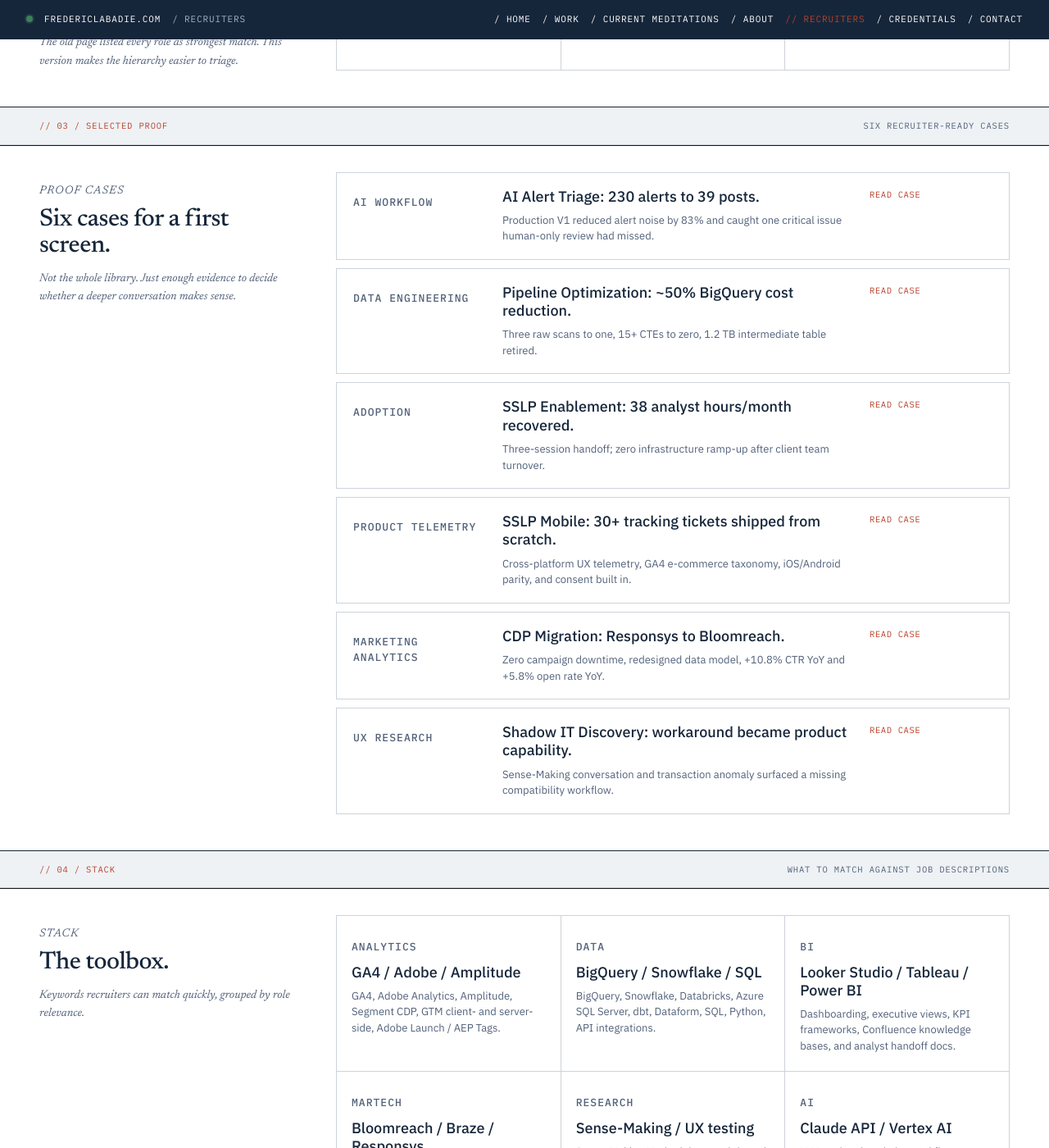
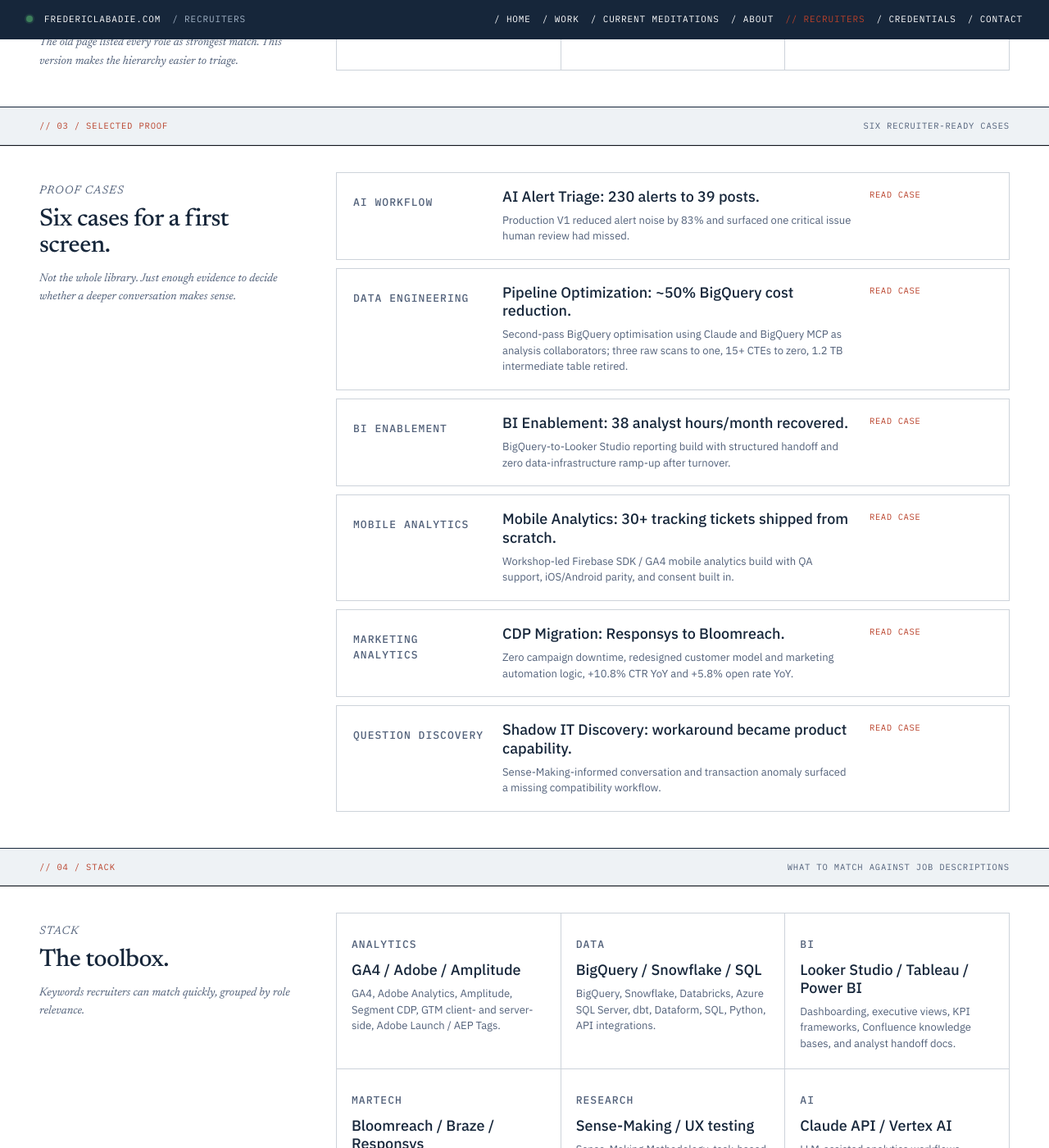
Before and after one commit to fredericlabadie/fredericlabadie.github.io, a Jekyll site: the page built from recruiters/index.html, in a window 1280 px wide and 1400 px high, scrolled down 1569 px. Shown: the whole window at 82% size. Built offline with Jekyll 4.4.1, drawn with Linux system fonts in a browser that asks for light colours; comment, search, counter and statistics services are not loaded.

Commit message:
Update recruiter case highlights after portfolio review

```diff
--- a/_data/recruiter_cases.yml
+++ b/_data/recruiter_cases.yml
@@ -1,29 +1,29 @@
 - slug: ai-alert-triage
   category: "AI workflow"
   headline: "AI Alert Triage: 230 alerts to 39 posts."
-  summary: "Production V1 reduced alert noise by 83% and caught one critical issue human-only review had missed."
+  summary: "Production V1 reduced alert noise by 83% and surfaced one critical issue human review had missed."
 
 - slug: pipeline-optimization
   category: "Data engineering"
   headline: "Pipeline Optimization: ~50% BigQuery cost reduction."
-  summary: "Three raw scans to one, 15+ CTEs to zero, 1.2 TB intermediate table retired."
+  summary: "Second-pass BigQuery optimisation using Claude and BigQuery MCP as analysis collaborators; three raw scans to one, 15+ CTEs to zero, 1.2 TB intermediate table retired."
 
 - slug: sslp-enablement
-  category: "Adoption"
-  headline: "SSLP Enablement: 38 analyst hours/month recovered."
-  summary: "Three-session handoff; zero infrastructure ramp-up after client team turnover."
+  category: "BI enablement"
+  headline: "BI Enablement: 38 analyst hours/month recovered."
+  summary: "BigQuery-to-Looker Studio reporting build with structured handoff and zero data-infrastructure ramp-up after turnover."
 
 - slug: sslp-mobile
-  category: "Product telemetry"
-  headline: "SSLP Mobile: 30+ tracking tickets shipped from scratch."
-  summary: "Cross-platform UX telemetry, GA4 e-commerce taxonomy, iOS/Android parity, and consent built in."
+  category: "Mobile analytics"
+  headline: "Mobile Analytics: 30+ tracking tickets shipped from scratch."
+  summary: "Workshop-led Firebase SDK / GA4 mobile analytics build with QA support, iOS/Android parity, and consent built in."
 
 - slug: cdp-migration
   category: "Marketing analytics"
   headline: "CDP Migration: Responsys to Bloomreach."
-  summary: "Zero campaign downtime, redesigned data model, +10.8% CTR YoY and +5.8% open rate YoY."
+  summary: "Zero campaign downtime, redesigned customer model and marketing automation logic, +10.8% CTR YoY and +5.8% open rate YoY."
 
 - slug: shadow-it
-  category: "UX research"
+  category: "Question discovery"
   headline: "Shadow IT Discovery: workaround became product capability."
-  summary: "Sense-Making conversation and transaction anomaly surfaced a missing compatibility workflow."
+  summary: "Sense-Making-informed conversation and transaction anomaly surfaced a missing compatibility workflow."
```
